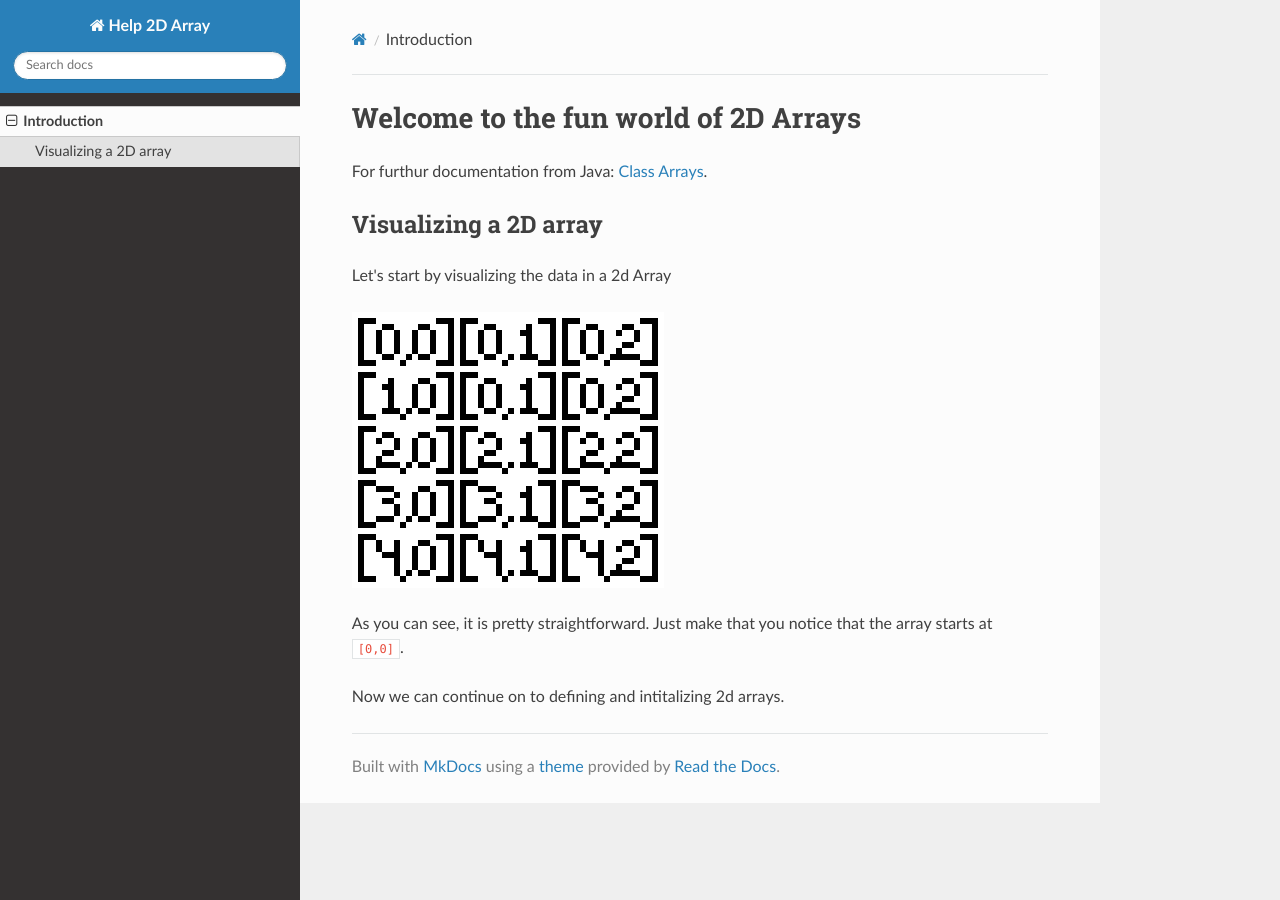
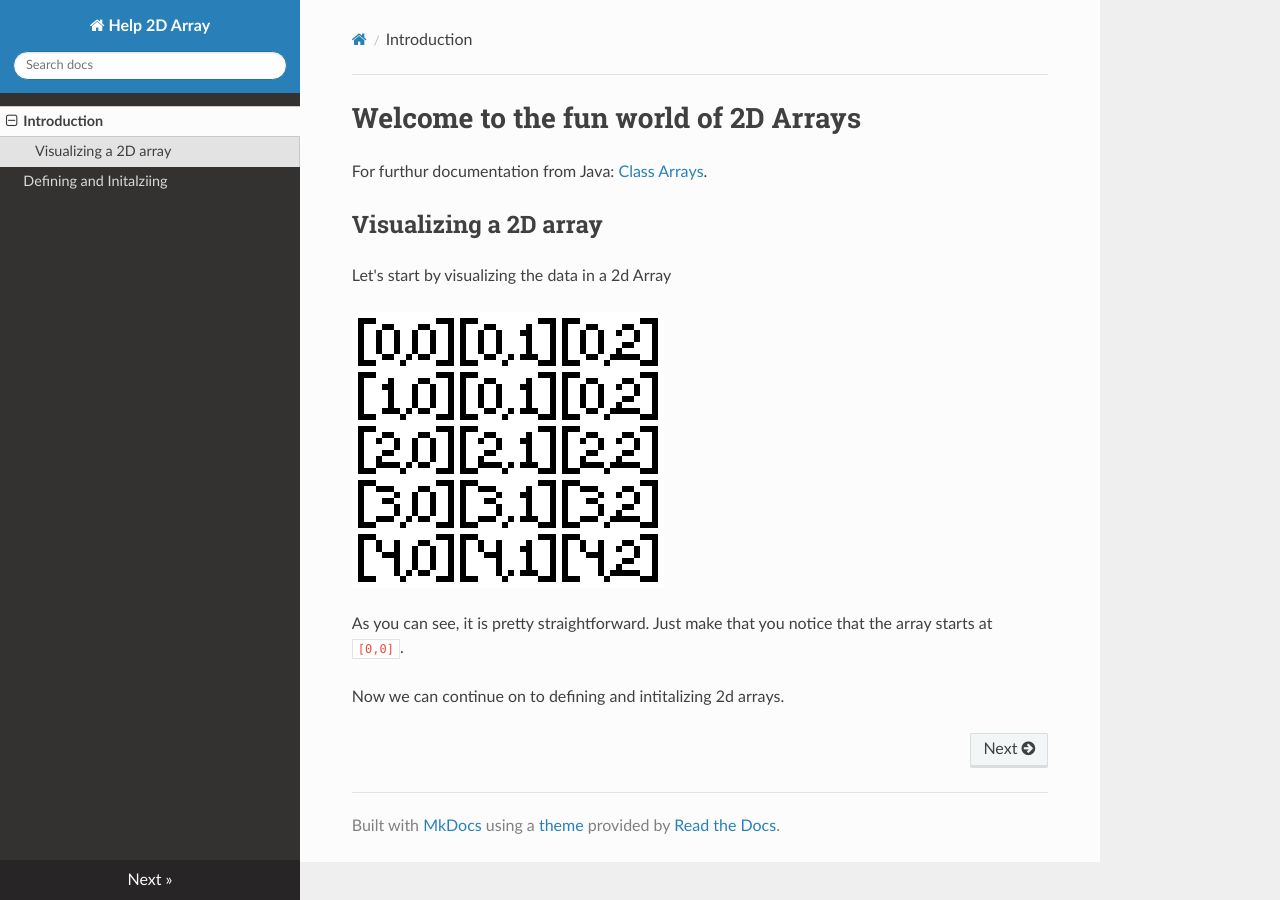
Before and after one commit to StarWarsPanda/Help2dArray, an MkDocs documentation site: the page built from docs/index.md, in a window 1280 px wide. Built offline with MkDocs 1.6.1, drawn with Linux system fonts in a browser that asks for light colours; nearby versions of some CDN libraries.

Commit message:
Update mkdocs.yml

```diff
--- a/mkdocs.yml
+++ b/mkdocs.yml
@@ -1,4 +1,5 @@
 site_name: Help 2D Array
 nav:
     - Introduction: index.md
+    - Defining and Initalziing: DecNInit.md
 theme: readthedocs
```
